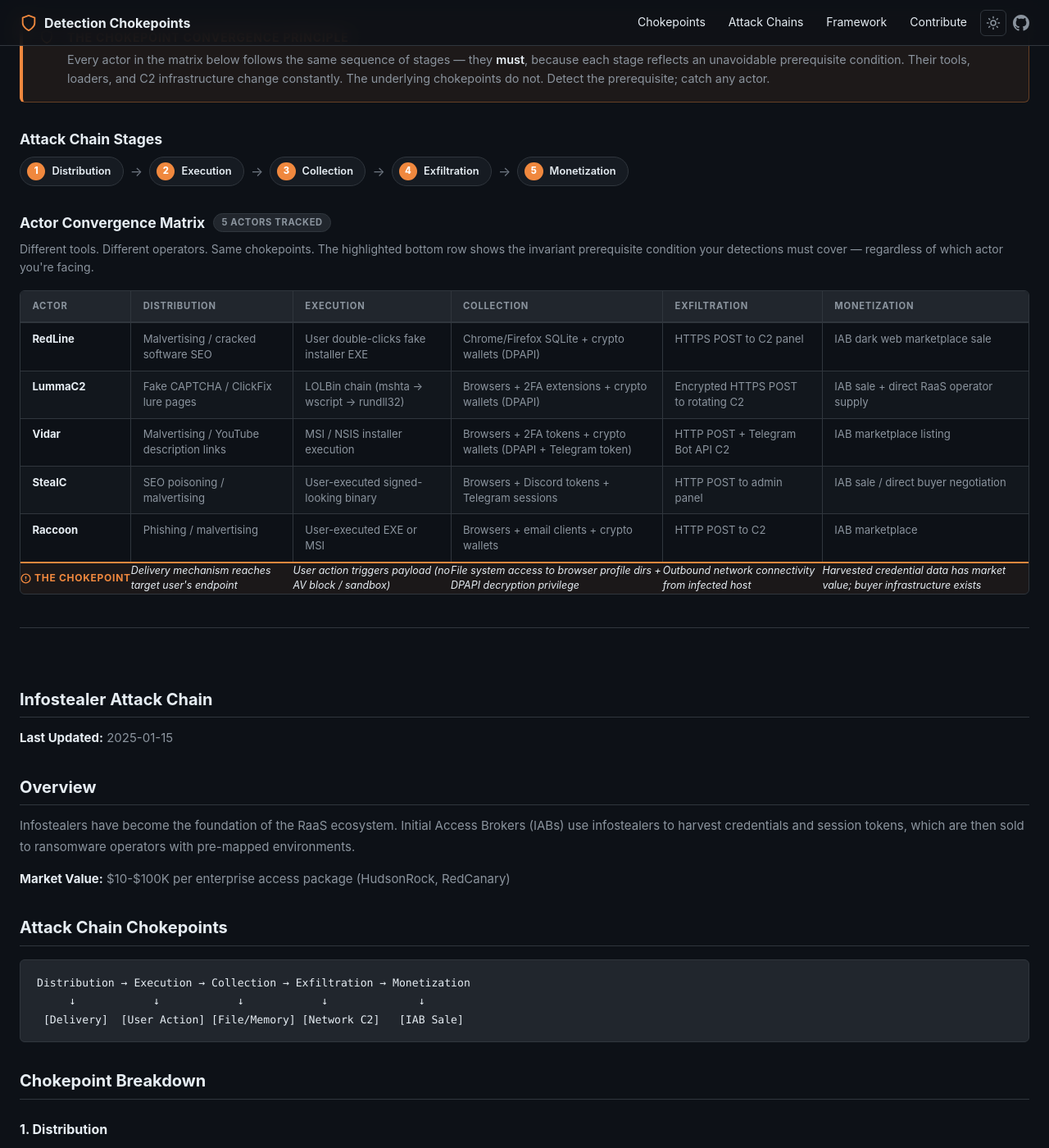
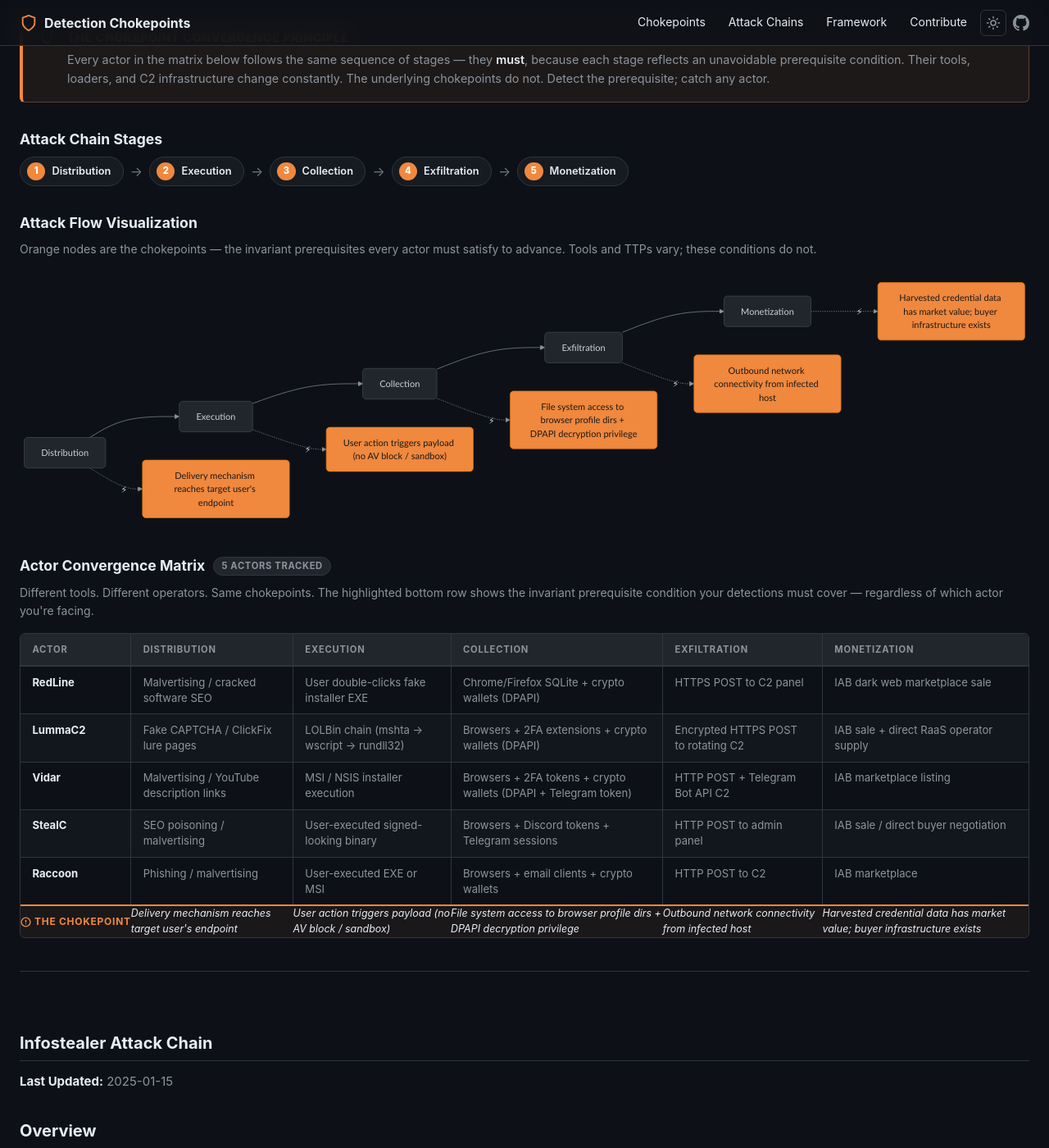
Before and after one commit to iimp0ster/detection-chokepoints, a Jekyll site: the page built from attack-chains/infostealers.md, in a window 1280 px wide and 1400 px high, scrolled down 255 px. Shown: the whole window at 82% size. Built offline with Jekyll 4.4.1, drawn with Linux system fonts in a browser that asks for light colours; nearby versions of some CDN libraries.

Commit message:
Add Mermaid.js attack flow visualization to attack chain pages
Adds an interactive flowchart section between the stage pills and the
Actor Convergence Matrix on all attack chain pages. The diagram renders
from existing YAML front-matter (no data changes) — stage nodes connect
left-to-right with dotted arrows dropping to orange chokepoint nodes,
making the invariant prerequisites immediately visible at a glance.

- _layouts/attack-chain.html: new "Attack Flow Visualization" section
  using Liquid-templated Mermaid syntax; Mermaid v11 loaded via jsDelivr
  CDN with base theme and transparent background to match site styling
- assets/css/style.css: .ac-flowviz-wrap styles for responsive overflow
  and SVG transparency

https://claude.ai/code/session_01TnmRypmV2fragVoDG3Q77G

```diff
--- a/_layouts/attack-chain.html
+++ b/_layouts/attack-chain.html
@@ -56,6 +56,33 @@ layout: default
       {% endfor %}
     </div>
   </section>
+
+  <!-- Attack Flow Visualization (Mermaid) -->
+  {% if page.chokepoints %}
+  <section class="ac-section ac-flowviz-section mb-8">
+    <h2 class="ac-section-title">Attack Flow Visualization</h2>
+    <p class="ac-section-desc">
+      Orange nodes are the chokepoints — the invariant prerequisites every actor must satisfy to
+      advance. Tools and TTPs vary; these conditions do not.
+    </p>
+    <div class="ac-flowviz-wrap">
+<pre class="mermaid">
+flowchart LR
+{% for stage in page.stages %}  S{{ forloop.index }}["{{ stage.label }}"]
+{% endfor %}
+{% for stage in page.stages %}{% unless forloop.last %}{% assign nxt = forloop.index | plus: 1 %}  S{{ forloop.index }} --> S{{ nxt }}
+{% endunless %}{% endfor %}
+{% for stage in page.stages %}{% if page.chokepoints[stage.id] %}  S{{ forloop.index }} -.->|"⚡"| CP{{ forloop.index }}["{{ page.chokepoints[stage.id] }}"]
+{% endif %}{% endfor %}
+  classDef stage fill:#21262d,stroke:#444d56,color:#c9d1d9,rx:6
+  classDef cp fill:#f0883e,stroke:#d97706,color:#1a1a1a,rx:6
+{% for stage in page.stages %}  class S{{ forloop.index }} stage
+{% endfor %}{% for stage in page.stages %}{% if page.chokepoints[stage.id] %}  class CP{{ forloop.index }} cp
+{% endif %}{% endfor %}
+</pre>
+    </div>
+  </section>
+  {% endif %}
 
   <!-- Actor Convergence Matrix -->
   {% if page.actors %}
@@ -117,3 +144,23 @@ layout: default
   </div>
 
 </div>
+
+{% if page.chokepoints %}
+<script type="module">
+  import mermaid from 'https://cdn.jsdelivr.net/npm/mermaid@11/dist/mermaid.esm.min.mjs';
+  mermaid.initialize({
+    startOnLoad: false,
+    theme: 'base',
+    themeVariables: {
+      background: 'transparent',
+      primaryColor: '#21262d',
+      primaryTextColor: '#c9d1d9',
+      primaryBorderColor: '#444d56',
+      lineColor: '#8b949e',
+      edgeLabelBackground: 'transparent'
+    },
+    flowchart: { curve: 'basis', useMaxWidth: true, htmlLabels: false }
+  });
+  mermaid.run({ querySelector: '.mermaid' });
+</script>
+{% endif %}
--- a/assets/css/style.css
+++ b/assets/css/style.css
@@ -763,6 +763,23 @@ pre .hljs { padding: 0 !important; }
   flex-shrink: 0;
 }
 
+/* Attack flow visualization (Mermaid) */
+.ac-flowviz-wrap {
+  overflow-x: auto;
+  padding: .5rem 0;
+}
+.ac-flowviz-wrap pre.mermaid {
+  background: transparent !important;
+  margin: 0;
+  padding: 0;
+}
+.ac-flowviz-wrap .mermaid svg {
+  max-width: 100%;
+  height: auto;
+  display: block;
+  margin: 0 auto;
+}
+
 /* Convergence matrix */
 .ac-matrix-wrapper {
   overflow-x: auto;
```
